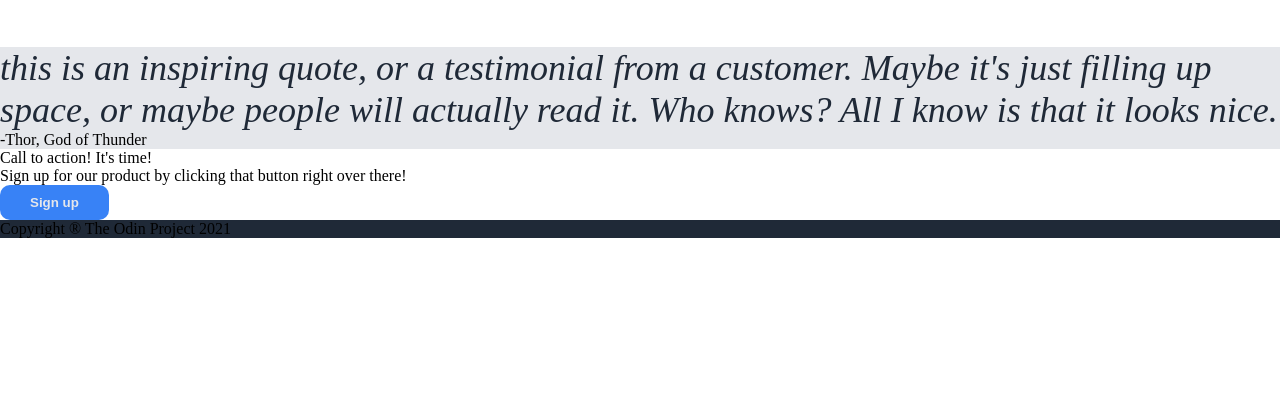
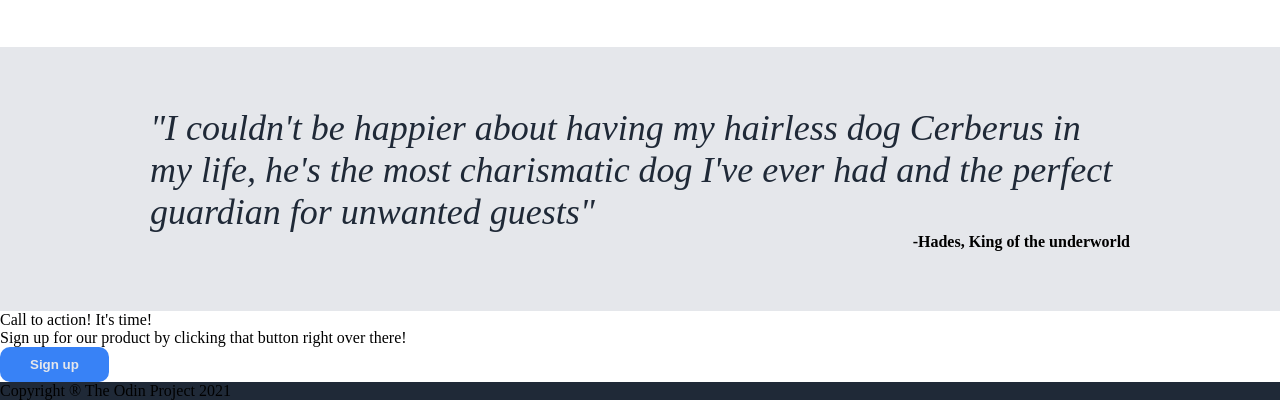
Before and after one commit to Notherbood/landing-page, a plain HTML site: page index.html in a window 1280 px wide. Shown: the part 1061-1461 px from the top of the page. Before the commit the page ends 1299 px from the top, so only its background shows below. Drawn offline with Linux system fonts and the light colour scheme.

Commit message:
finished lower middle

```diff
--- a/index.html
+++ b/index.html
@@ -59,13 +59,12 @@
     </div>
     <div class="lower-middle">
         <div class="testimonial">
-            this is an inspiring quote, or a testimonial
-            from a customer. Maybe it's just filling up
-            space, or maybe people will actually read it.
-            Who knows? All I know is that it looks nice.
+           "I couldn't be happier about having my hairless dog Cerberus
+            in my life, he's the most charismatic dog I've ever
+           had and the perfect guardian for unwanted guests"
         </div>
         <div class="testimonial-thor">
-            -Thor, God of Thunder
+            -Hades, King of the underworld
         </div>
     </div>
     <div class="bottom">
--- a/style.css
+++ b/style.css
@@ -125,3 +125,17 @@ ol {
     font-weight: bold;
     padding-top: 20px;
 }
+
+.lower-middle {
+    display: flex;
+    flex-direction: column;
+    justify-content: center;
+    align-items: center;
+    padding: 60px 150px;
+}
+
+.testimonial-thor {
+    display: flex;
+    align-self: flex-end;
+    font-weight: bold;
+}
```
